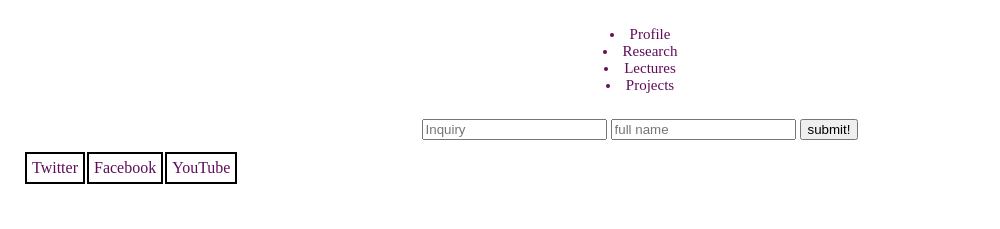
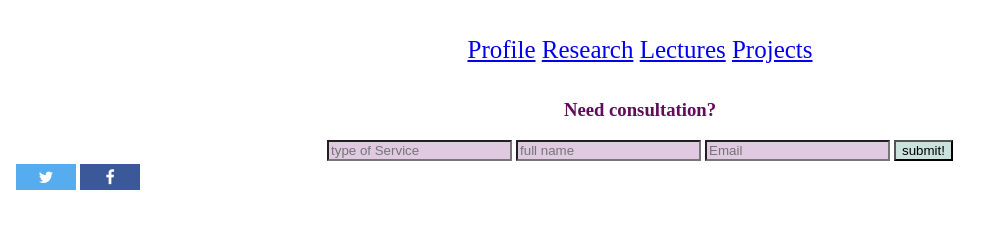
Before and after one commit to Abdul-sahly/Sahly, a plain HTML site: page home.html in a window 1280 px wide. Shown: the part 355-584 px from the top of the page, without its empty margins (0-1000 px from the left). Drawn offline with Linux system fonts and the light colour scheme.

Commit message:
adding update content

```diff
--- a/home.html
+++ b/home.html
@@ -14,21 +14,65 @@
 	      list-style-position:inside;
 	      text-align: center;
 	      Padding: 10px;
-	      font-size: 15px
+	      font-size: 25px
+	    }
+	    ul:hover {background-color: #CAE1DC;
+
+
 	    }
 	    table {
-	    color: #5F0C5B;
+
+
 	      list-style-position: inside;
 	      text-align: left;
-	    padding: 10px;
+
+
+	    }
+	      td {border: 0px  black;
+	        }
+	input{ background-color: #DFCAE1
+	}
+	button{
+
+
+	  background-color: #CAE1DC
+	}
+	button:hover { background-color: orange;
+
+
+	}
+	.fa {
+	  padding: 5px;
+	  font-size: 10px;
+	  width: 50px;
+	  text-align: center;
+	  text-decoration: none;
 	}
 
 
-	    td {border: 2px solid black;
-	      padding: 5px;
+	.fa:hover {
+	  opacity: 0.5;
 	}
 
 
+
+
+	.fa-facebook {
+	  background: #3B5998;
+	  color: white;
+	}
+
+
+	.fa-twitter {
+	  background: #55ACEE;
+	  color: white;
+	}
+
+
+	h3:hover {background-color: #CAE1DC;
+	}
+	h1:hover {background-color: #CAE1DC;
+	}
 	    </style>
 
 
@@ -43,25 +87,37 @@
 	</div>
 	<div>
 	  <ul>
-	    <li>Profile</li>
-	    <li>Research</li>
-	    <li>Lectures</li>
-	    <li>Projects</li>
+	    <a href="profil.html">Profile</a>
+	    <a href="profil.html">Research</a>
+	    <a href="profil.html">Lectures</a>
+	    <a href="profil.html">Projects</a>
 	  </ul>
 	  </div>
 	  <div>
+	    <h3>Need consultation?</h3>
 	      <form>
-	        <input type="text" placeholder="Inquiry">
+	        <input type="consultation" list="type of Service"placeholder="type of Service">
+	        <datalist id="type of Service">
+	          <option value="Media consultation">
+	          <option value="PR consultation">
+	            <option value="Social Media consultation">
+	              <option value="Research and Statistic consultation">
+	                <option value="Other">
+	        </option>
+
+
+	        </datalist>
 	          <input type="text" placeholder="full name">
+	          <input type="text" placeholder="Email">
 	          <button>submit!</button>
 	        </form>
 	  </div>
 	<div>
 	      <table>
 	        <tr>
-	          <td>Twitter</td>
-	          <td>Facebook</td>
-	          <td>YouTube</td>
+	          <link rel="stylesheet" href="https://cdnjs.cloudflare.com/ajax/libs/font-awesome/4.7.0/css/font-awesome.min.css">
+	          <td><a href="https://twitter.com/AbdulsamadSahly" class= "fa fa-twitter"></a></td>
+	          <td><a href="https://m.facebook.com/abdulsamad.sahly" Class= "fa fa-facebook"></td>
 	        </tr>
 	      </table>
 	</div>
```
Lines whose indentation alone changed are shown as unchanged.
